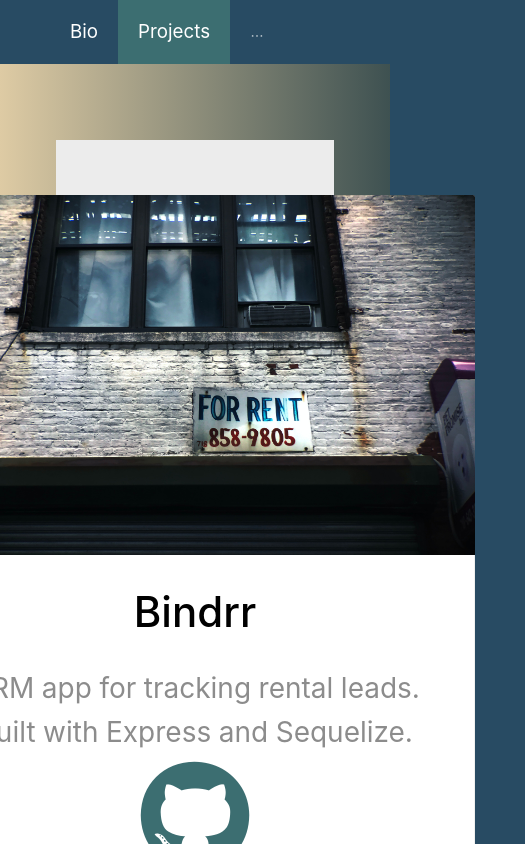
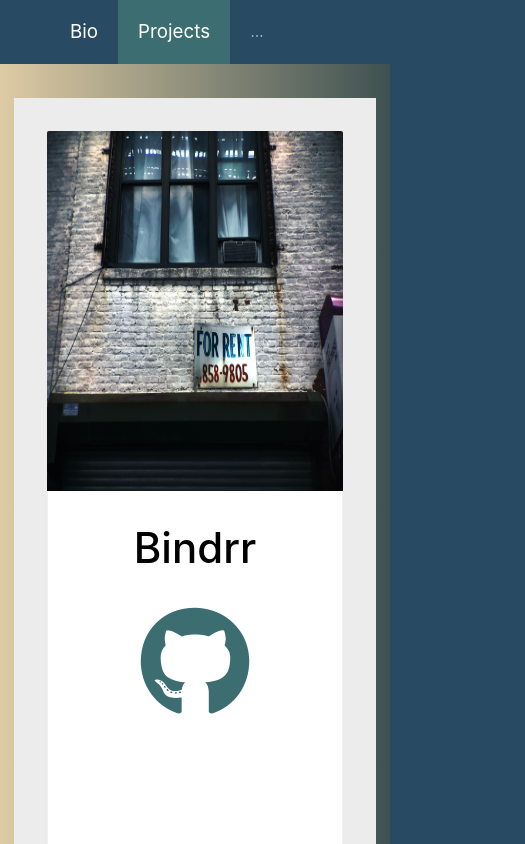
Before and after one commit to rkraeher/react-portfolio, a React (Create React App) app: page / in a window 390 px wide. Both pictures are taken after a click on the item "Projects". Shown: the top 844 px of the page, 525 px wide, since content can reach past the window. Built offline with nearby package versions, Linux system fonts and the light colour scheme.

Commit message:
PortCards project view responsiveness

```diff
--- a/craco.config.js
+++ b/craco.config.js
@@ -1,4 +1,5 @@
 // Don't open the browser during development
+// Any changes made here need browser reload
 process.env.BROWSER = "none";
 
 const CracoLessPlugin = require('craco-less');
--- a/src/components/Bio/Bio.js
+++ b/src/components/Bio/Bio.js
@@ -7,14 +7,14 @@ function Bio() {
 
             <Row className="heading container">
                 <Col lg={20}>
-                    <h1>Developer | Writer | Educator</h1>
+                    <h1>Developer &middot; Writer &middot; Educator</h1>
                     <div className="bio">
                         <p> I am a Full Stack Web Developer specializing in React with a background in media and cultural studies.
-                        I create easy to use applications for logistics, education, and customer relationship management.
+                        I create modern web applications for logistics, education, scholarly research, and customer relationship management.
                         </p>
 
                         <p>
-                            I'm currently completing a PhD in English from the University of California, Riverside. My
+                            I'm currently completing a PhD in English at the University of California, Riverside. My
                             dissertation project, "Smoke and Mirrors: Queer of Color Aesthetics from the Harlem Renaissance
                             to the Present" is an analysis of experimental American artists intervening in discourses of aesthetic form and
                             embodied difference. </p>
@@ -32,9 +32,8 @@ function Bio() {
                             </a>
                         </p>
                         <p>
-                            My experience in teaching and research has helped
-                            me in my development, especially when learning new
-                            skills and technologies while building modern web applications.
+                            My experience in teaching and research has served me well as a developer,
+                            especially when learning new skills and technologies.
                          </p>
                     </div>
                 </Col>
--- a/src/components/Home/index.js
+++ b/src/components/Home/index.js
@@ -13,7 +13,7 @@ const Home = () => {
             <div className="text">
                 <h1 id="name">Rudi Kraeher</h1>
                 <h2>Full Stack Web Developer</h2>
-                <h3>HTML/CSS | JavaScript | React | Node</h3>
+                <h3>HTML/CSS &middot; JavaScript &middot; React &middot; Node</h3>
 
                 <div className="icons">
                     <a target="blank_" href="https://www.linkedin.com/in/rudi-kraeher">
--- a/src/components/PortCards/PortCards.css
+++ b/src/components/PortCards/PortCards.css
@@ -2,13 +2,17 @@ h1 {
   color: black;
 }
 
-.site-card-wrapper {
-    padding: 30px;
-    background: #ececec;
-    margin: 3em;
-  }
+.cards{
+  flex-basis: auto;
+  max-width: 22em;
+  min-height: 27em;
+  margin: 3em;
+  font-size: 2em;
+  text-align: center;
+}
 
-  .card-container{
+.card-container{
+  background-color: #ececec;
     display: grid;
     grid-template-columns: 45% 45%;
     margin-top: 20px;
@@ -56,6 +60,13 @@ h1 {
   margin: 5px;
 }
 
+.site-card-wrapper {
+  padding: 30px;
+  background: #ececec;
+  margin: 3em;
+}
+
+
 @media only screen and (max-width: 1007px) {
   .card-container{
     grid-template-columns: 100%;
@@ -66,3 +77,15 @@ h1 {
     "card-bright";
   }
 }
+
+@media only screen and (max-width: 640px) {
+  .cards{
+    margin: 1em;
+  }
+}
+
+@media only screen and (max-width: 420px) {
+    .card-desc{
+    display: none;
+  }
+}
--- a/src/components/PortCards/PortCards.js
+++ b/src/components/PortCards/PortCards.js
@@ -5,31 +5,24 @@ import directory from "../../assets/images/directory.jpg";
 import binder from "../../assets/images/binder-stock.jpg";
 import socal from "../../assets/images/socal.jpg";
 import warehouse from "../../assets/images/warehouse.jpg";
-import { Card, Col, Row } from 'antd';
-
-const { Meta } = Card;
-
-//TODO: Need to resize cards with media queries. They have antd styles.
-//https://stackoverflow.com/questions/49541607/how-can-you-make-the-cards-for-ant-design-smaller
-//https://stackoverflow.com/questions/54491645/media-query-syntax-for-reactjs#:~:text=You%20cannot%20set%20media%20queries,and%20then%20import%20the%20stylesheet.&text=css'%20to%20the%20top%20of,a%20specific%20react%20component%20file.
-//https://developer.mozilla.org/en-US/docs/Web/API/Window/matchMedia
+import { Card } from 'antd';
 
 function PortCards() {
+    const { Meta } = Card;
+
     return (
-        <div className="card-container" style={{ backgroundColor: "#ececec" }}>
+        <div className="card-container">
             <div className="card-left">
                 {/* Everything inside the a should be a component, with props. First, fix card size issue. */}
                 <a target="blank_" href="https://lit-wildwood-97501.herokuapp.com">
                     <Card
                         hoverable
-                        // The width below is what needs to change in media queries
-                        style={{ width: "20em", minHeight: "20vh", margin: 50, fontSize: "2em", textAlign: "center" }}
+                        className="cards"
                         cover={<img alt="binder app" style={{ height: 360 }} src={binder} />}
                     >
                         <h1>Bindrr</h1>
-                        <Meta style={{ margin: 2, textAlign: "center", fontSize: "1em" }}
+                        <Meta className="card-desc" style={{ margin: 2, textAlign: "center", fontSize: "1em" }}
                             description="CRM app for tracking rental leads. Built with Express and Sequelize." />
-
                         <a target="blank_" href="https://github.com/rkraeher/bindrr">
                             <i className="fab fa-github fa-4x" style={{ margin: "1vw" }}></i>
                         </a>
@@ -40,8 +33,8 @@ function PortCards() {
                 <a target="blank_" href="https://inhouse-tracker.herokuapp.com/">
                     <Card
                         hoverable
-                        style={{ width: "20em", minHeight: "20vh", margin: 50, fontSize: "2em", textAlign: "center" }}
-                        cover={<img alt="workout tracker" style={{ height: 360 }} src={warehouse} />}
+                        className="cards"
+                        cover={<img alt="warehouse" style={{ height: 360 }} src={warehouse} />}
                     >
                         <h1>inHouse</h1>
                         <Meta style={{ margin: 2, textAlign: "center", fontSize: "1em" }}
@@ -57,7 +50,7 @@ function PortCards() {
                 <a target="blank_" href="https://rkraeher.github.io/employee-directory-react">
                     <Card
                         hoverable
-                        style={{ width: "20em", minHeight: "20vh", margin: 50, fontSize: "2em", textAlign: "center" }}
+                        style={{ flexBasis: "auto", maxWidth: "22em", minHeight: "27em", margin: "1em", fontSize: "2em", textAlign: "center" }}
                         cover={<img alt="directory app" style={{ height: 360 }} src={directory} />}
                     >
                         <h1>Employee Directory</h1>
@@ -74,15 +67,13 @@ function PortCards() {
                 <a target="blank_" href="https://rkraeher.github.io/SuggestSoCal">
                     <Card
                         hoverable
-                        style={{
-                            width: "20em",
-                            minHeight: "20vh", margin: 50, fontSize: "2em", textAlign: "center"
-                        }}
+                        className=""
+                        style={{ flexBasis: "auto", maxWidth: "22em", minHeight: "27em", margin: "1em", fontSize: "2em", textAlign: "center" }}
                         cover={<img alt="suggest socal" style={{ height: 360 }} src={socal} />}
                     >
                         <h1>Suggest Socal</h1>
                         <Meta style={{ margin: 2, textAlign: "center", fontSize: "1em" }}
-                            description="Tourism website for visitors to Southern California." />
+                            description="Tourism website for Southern California." />
 
                         <a target="blank_" href="https://github.com/rkraeher/SuggestSoCal">
                             <i className="fab fa-github fa-4x" style={{ margin: "1vw" }}></i>
@@ -90,7 +81,7 @@ function PortCards() {
                     </Card>
                 </a>
             </div>
-        </div>
+        </div >
     );
 }
 export default PortCards;
--- a/src/components/PortfolioLayout/PortfolioLayout.css
+++ b/src/components/PortfolioLayout/PortfolioLayout.css
@@ -7,11 +7,15 @@
 }
 
 @media only screen and (max-width: 640px) {
+  #home {
+    display: none;
+  }
   /* Change these to icons */
   .menu-item {
     font-size: 0.75em;
   }
-  #home {
-    display: none;
+
+  .site-layout-content {
+    padding: 1em;
   }
 }
```
Also changed, not shown: src/components/Project/Project.css (+0 -7 lines), 1 other file (tests, documents, lock files or other folders).
